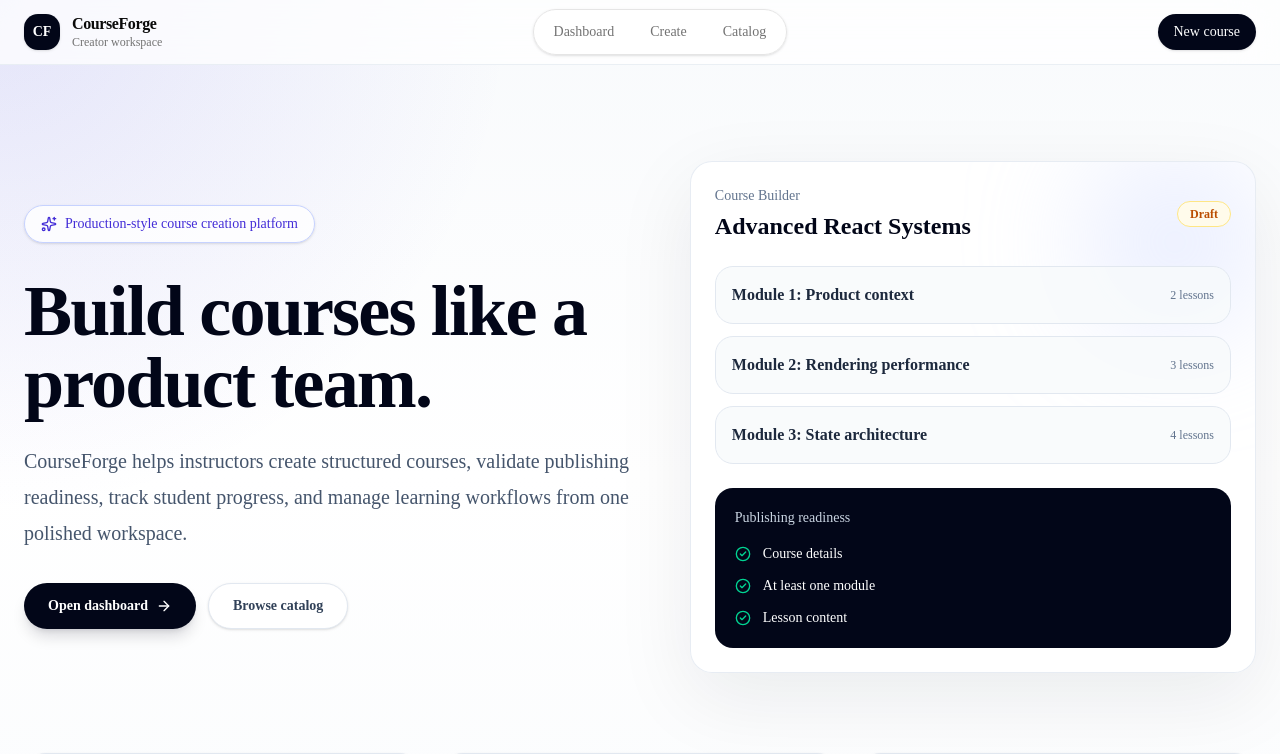
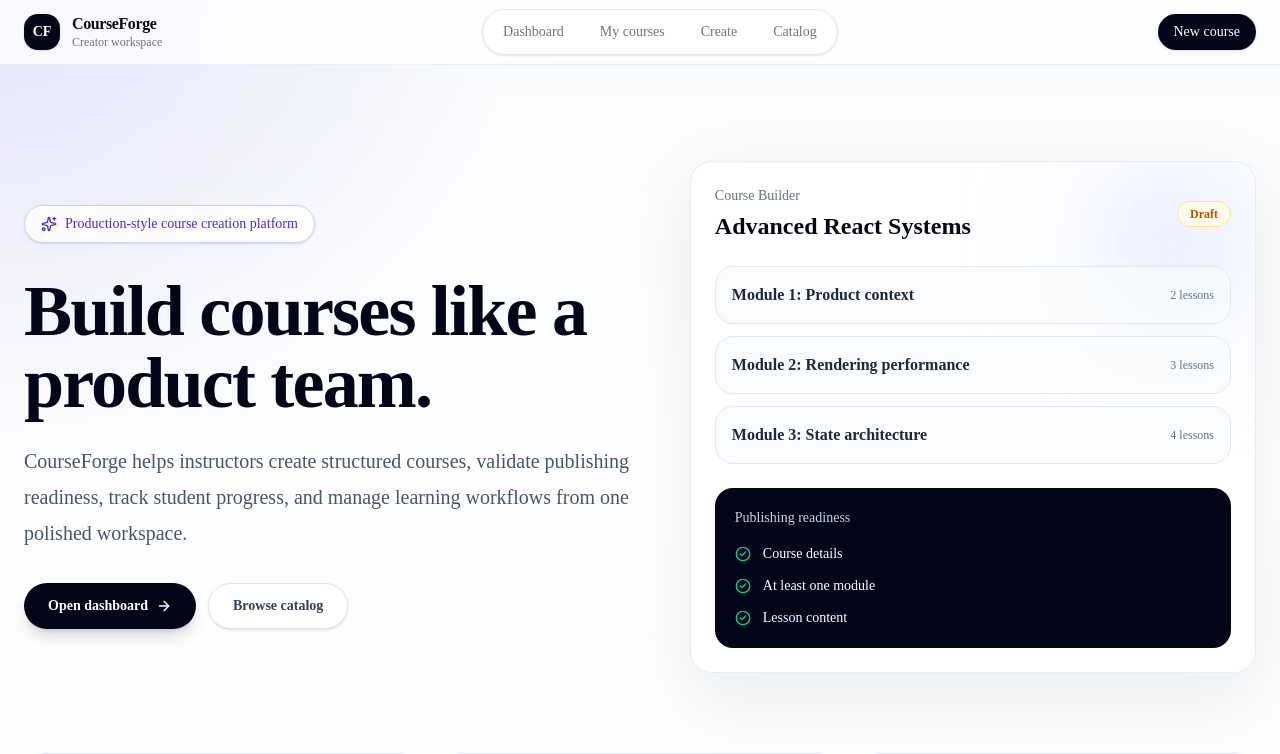
Before and after one commit to Dmitrii-Lobanov/course-creation-platform, a Next.js app: page / in a window 1280 px wide. Shown: the top 754 px of the page. Built offline with nearby package versions, Linux system fonts and the light colour scheme.

Commit message:
feat: add course module creation

```diff
--- a/src/shared/ui/app-shell.tsx
+++ b/src/shared/ui/app-shell.tsx
@@ -7,6 +7,7 @@ type AppShellProps = {
 
 const navItems = [
   { href: "/dashboard", label: "Dashboard" },
+  { href: "/dashboard/courses", label: "My courses" },
   { href: "/dashboard/courses/new", label: "Create" },
   { href: "/courses", label: "Catalog" },
 ];
```
